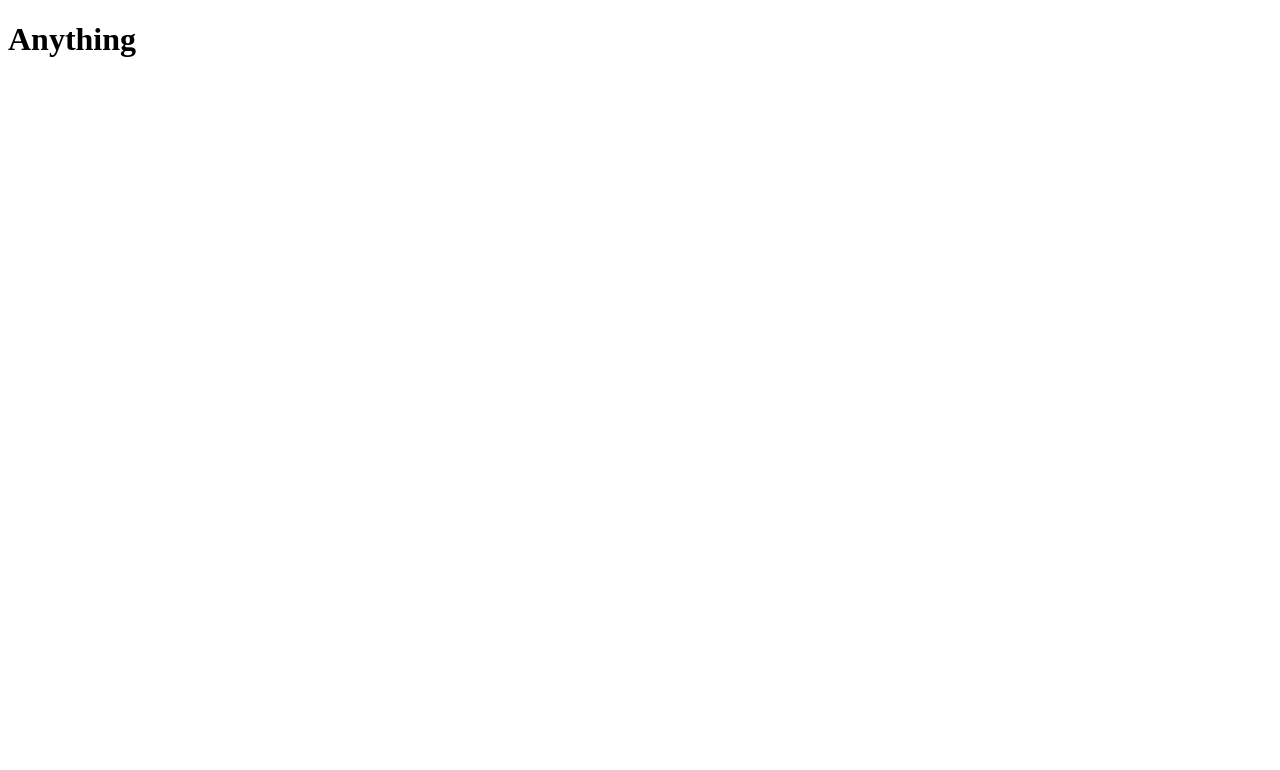
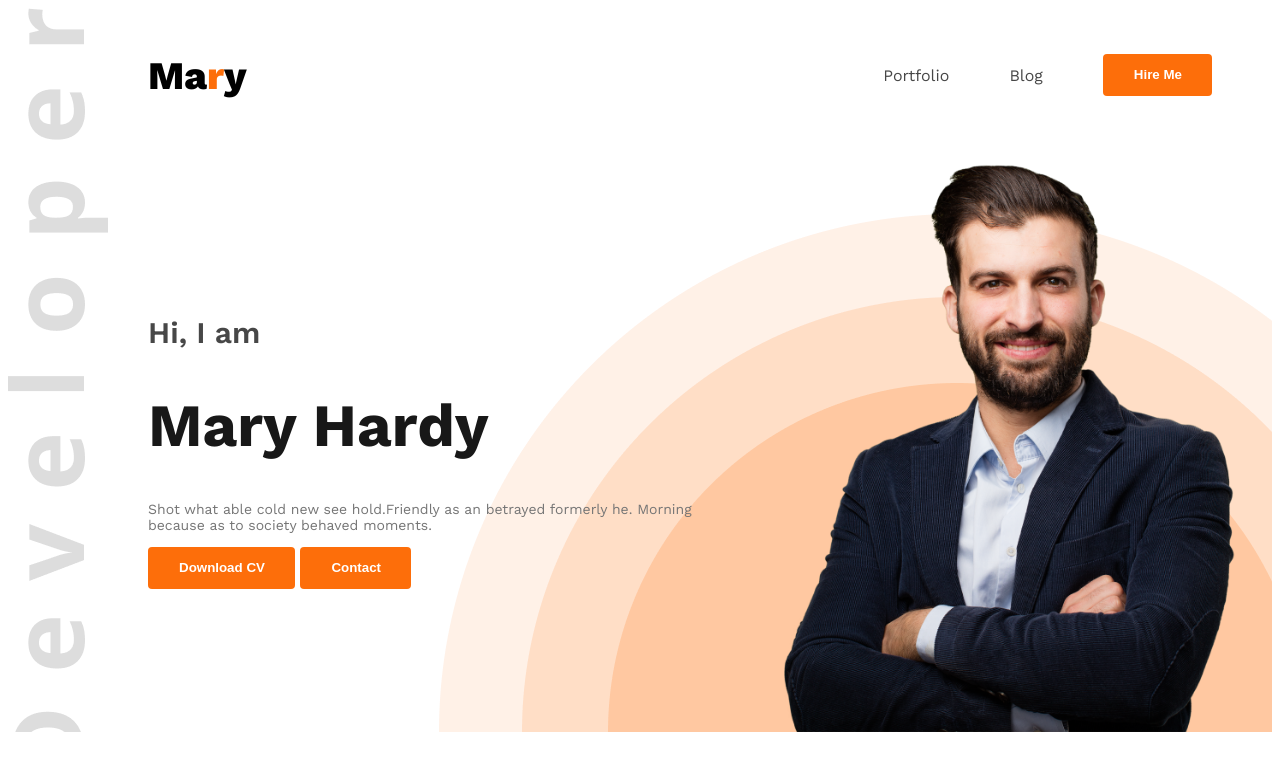
Before and after one commit to aastroid-destroyer/web-development-portfolio, a plain HTML site: page index.html in a window 1280 px wide. Drawn offline with nearby package versions, Linux system fonts and the light colour scheme.

Commit message:
portfolio header

```diff
--- a/index.html
+++ b/index.html
@@ -1,13 +1,38 @@
 <!DOCTYPE html>
 <html lang="en">
+
 <head>
     <meta charset="UTF-8">
     <meta name="viewport" content="width=device-width, initial-scale=1.0">
     <title>Portfolio</title>
+    <link rel="preconnect" href="https://fonts.googleapis.com">
+    <link rel="preconnect" href="https://fonts.gstatic.com" crossorigin>
+    <link
+        href="https://fonts.googleapis.com/css2?family=Open+Sans:ital,wght@0,300..800;1,300..800&family=Work+Sans:ital,wght@0,100..900;1,100..900&display=swap"
+        rel="stylesheet">
+    <link rel="stylesheet" href="styles/portfolio.css">
 </head>
-<body>
-    <header>
-        <h1>Anything</h1>
+
+<body class="work-sans-normal">
+    <header class="head">
+        <nav class="navi">
+            <h3 class="nav-title">Ma<span class="title-primary">r</span>y</h3>
+            <ul>
+                <li><a class="dark-2" href="">Portfolio</a></li>
+                <li><a class="dark-2" href="">Blog</a></li>
+                <li><a href=""><button class="btn">Hire Me</button></a></li>
+            </ul>
+        </nav>
+        <div class="banner">
+            <div class="banner-content">
+                <h3 class="banner-hi">Hi, I am</h3>
+                <h1 class="banner-title">Mary Hardy</h1>
+                <p class="banner-p">Shot what able cold new see hold.Friendly as an betrayed formerly he. Morning because as to society behaved moments.</p>
+                <button class="btn">Download CV</button>
+                <button class="btn">Contact</button>
+            </div>
+            <img class="image" width="" src="images/hardy.png" alt="">
+        </div>
     </header>
     <main>
 
@@ -16,4 +41,5 @@
 
     </footer>
 </body>
+
 </html>
--- /dev/null
+++ b/styles/portfolio.css
@@ -0,0 +1,80 @@
+
+.work-sans-normal {
+    font-family: "Work Sans", sans-serif;
+    font-optical-sizing: auto;
+    font-style: normal;
+  }
+.dark-2{
+    color: #474747;
+}
+
+
+  /* shared styles */
+.title-primary{
+    color: #FD6E0A;
+}
+/* Shared Button style */
+.btn{
+    background-color: #FD6E0A;
+    border: 0;
+    border-radius: 4px;
+    padding: 13px 30px 14px 31px ;
+    font-weight: bold;
+    color: white;
+}
+/* header bg*/
+.head{
+    background-image: url(../images/developer.png),url(../images/header_bg.png);
+    background-size: auto;
+    background-repeat: no-repeat;
+    background-position: top left, bottom right;
+}
+
+/* navigation styles */
+.navi{
+    display: flex;
+    align-items: center;
+    justify-content: space-between;
+    margin: 0px 30px 0px 140px;
+}
+.nav-title{
+    font-weight: 800;
+    font-size: 39px;
+}
+
+nav ul li{
+    list-style: none;
+    margin: 30px;
+}
+nav ul li a{
+    text-decoration: none;
+}
+nav ul{
+    display: flex;
+    align-items: center;
+
+}
+.banner-hi{
+    font-weight: 600;
+    color: #474747;
+    font-size: 30px;
+}
+.banner-title{
+    font-weight: bold;
+    font-size: 60px;
+    color: #181818;
+}
+.banner-p{
+    font-size: 14px;
+    color: #757575;
+}
+.banner{
+    display: flex;
+    justify-content: space-between;
+    align-items: center;
+    margin: 0px 30px 0px 140px;
+}
+.image{
+    width: 500px;
+    height: 590px;
+}
```
